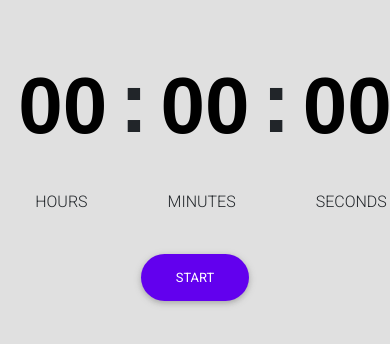
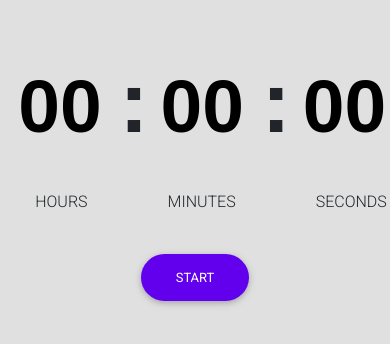
Before and after one commit to DigambarBC/Timer, a plain HTML site: page index.html in a window 390 px wide. Shown: the part 88-432 px from the top of the page. Drawn offline with nearby package versions, Linux system fonts and the light colour scheme.

Commit message:
reducing font size of time-bar for mobile screen

```diff
--- a/index.html
+++ b/index.html
@@ -33,6 +33,9 @@
             }
             .timer{
                 font-size: 32px;
+            }
+            .TimeBar{
+                font-size: 75px;
             }
 
         }
```
